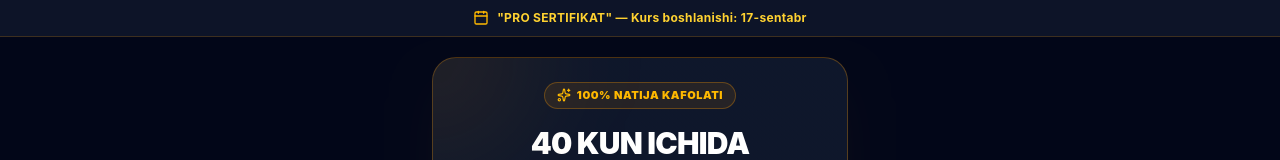
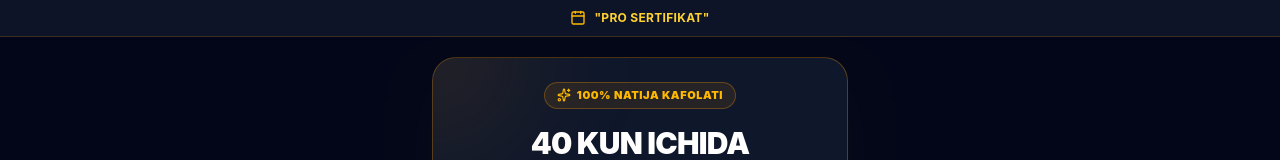
Before and after one commit to Sariqdasturchi/prosertifikat, a React (Vite) app: page / in a window 1280 px wide. Shown: the top 160 px of the page. Built offline with nearby package versions, Linux system fonts and the light colour scheme.

Commit message:
update course

```diff
--- a/src/pages/CourseLanding.jsx
+++ b/src/pages/CourseLanding.jsx
@@ -22,7 +22,7 @@ export const CourseLanding = ({ onOpenModal }) => {
       <header className="sticky top-0 z-40 bg-slate-900/90 backdrop-blur-md border-b border-amber-500/20 py-2.5 px-4 text-center">
         <div className="max-w-md mx-auto flex items-center justify-center gap-2 text-xs font-bold tracking-wide text-amber-300">
           <Calendar className="w-4 h-4 text-amber-400 shrink-0" />
-          <span>"PRO SERTIFIKAT" — Kurs boshlanishi: 17-sentabr</span>
+          <span>"PRO SERTIFIKAT"</span>
         </div>
       </header>
 
```
